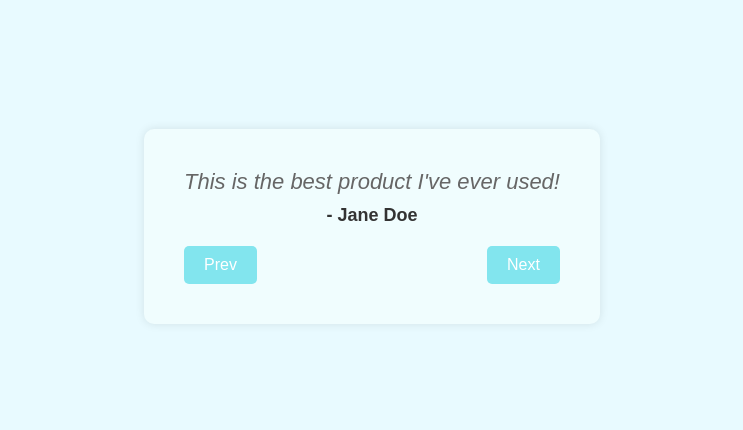
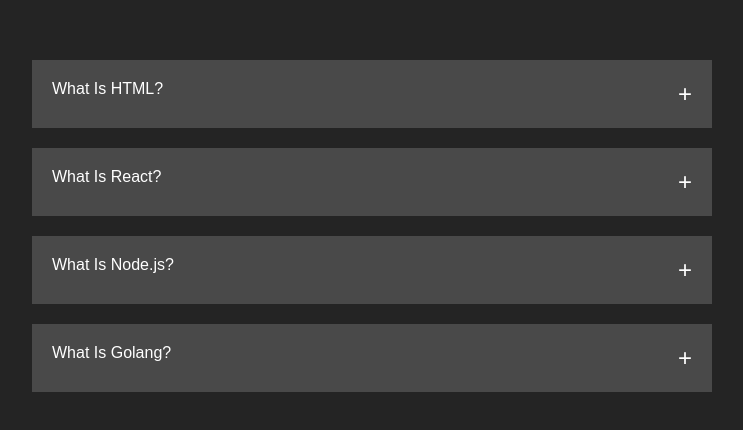
Before and after one commit to Sicheco/10-beginner-react-projects, a React (Vite) app: page / in a window 1280 px wide. Shown: the part 174-604 px from the top of the page, without its empty margins (268-1011 px from the left). Built offline with nearby package versions, Linux system fonts and the light colour scheme.

Commit message:
Accordion Project

```diff
--- a/src/App.jsx
+++ b/src/App.jsx
@@ -1,10 +1,10 @@
 import React from 'react'
-import Testimonials from './components/Testimonials/Testimonials'
+import Accordions from './components/Accordions/Accordions'
 
 function App() {
   return (
     <div>
-      <Testimonials />
+      <Accordions />
     </div>
   )
 }
--- /dev/null
+++ b/src/components/Accordions/Accordions.jsx
@@ -0,0 +1,41 @@
+import React from 'react'
+import { useState } from 'react'
+import { accordionData } from './data/accordion'
+import './accordion.css'
+
+function Accordions() {
+  const [activeIndex, setActiveIndex] = useState(null);
+
+  function toggleIsActive(index) {
+    setActiveIndex(prevIndex => (prevIndex === index ? null : index));
+  }
+
+  function displayOrHideIcon(index) {
+    return (
+      <>
+        {activeIndex === index ? '-' : '+'}
+      </>
+    )
+  }
+
+  return (
+    <div className='accordion'>
+      {accordionData.map((accordion, index) => (
+        <div className="accordion-card" key={index}>
+          <div className="header" onClick={() => toggleIsActive(index)}>
+            <div>{accordion.title}</div>
+            <p className='icon'>{displayOrHideIcon(index)}</p>
+          </div>
+
+          {activeIndex === index && (
+            <div className='content'>
+              <p className='card-info'>{accordion.content}</p>
+            </div>
+          )}
+        </div>
+      ))}
+    </div>
+  );
+}
+
+export default Accordions
--- /dev/null
+++ b/src/components/Accordions/accordion.css
@@ -0,0 +1,49 @@
+* {
+  margin: 0;
+  padding: 0;
+  box-sizing: border-box;
+}
+
+body {
+  background: rgb(36, 36, 36);
+  color: #fff;
+  font-family: sans-serif;
+  height: 100vh;
+  display: flex;
+  flex-direction: column;
+  justify-content: center;
+  align-items: center;
+}
+
+.container {
+  border: 2px solid white;
+}
+
+.accordion-card {
+  margin: 20px;
+  padding: 20px;
+  background: rgb(73, 73, 73);
+}
+
+.header {
+  display: flex;
+  justify-content: space-between;
+  width: 40rem;
+}
+
+.card-title {
+  display: flex;
+  justify-content: space-between;
+  width: 50rem;
+}
+
+.icon {
+  font-size: 1.5rem;
+  cursor: pointer;
+}
+
+p.card-info {
+  width: 30rem;
+  padding: 20px 0;
+  line-height: 1.3;
+}
--- /dev/null
+++ b/src/components/Accordions/data/accordion.js
@@ -0,0 +1,18 @@
+export const accordionData = [
+  {
+    title: "What Is HTML?",
+    content: `The HyperText Markup Language or HTML is the standard markup language for documents designed to be displayed in a web browser. It can be assisted by technologies such as Cascading Style Sheets and scripting languages such as JavaScript.`,
+  },
+  {
+    title: "What Is React?",
+    content: `React is a free and open-source front-end JavaScript library for building user interfaces based on UI components. It is maintained by Meta and a community of individual developers and companies.`,
+  },
+  {
+    title: "What Is Node.js?",
+    content: `Node.js is a cross-platform, open-source server environment that can run on Windows, Linux, Unix, macOS, and more. Node.js is a back-end JavaScript runtime environment, runs on the V8 JavaScript Engine, and executes JavaScript code outside a web browser.`,
+  },
+  {
+    title: "What Is Golang?",
+    content: `Go is a statically typed, compiled programming language designed at Google by Robert Griesemer, Rob Pike, and Ken Thompson. It is syntactically similar to C, but with memory safety, garbage collection, structural typing, and CSP-style concurrency`,
+  },
+];
```
